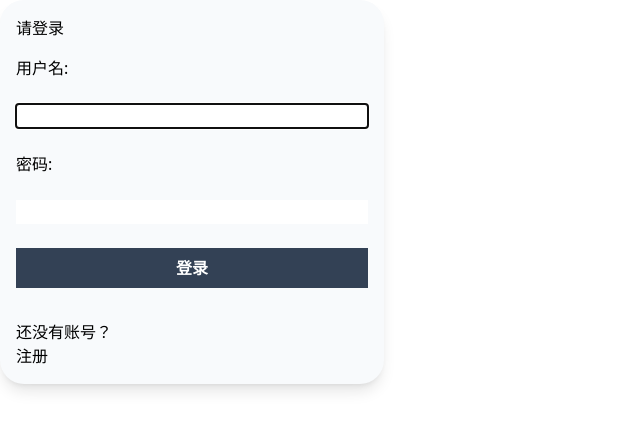
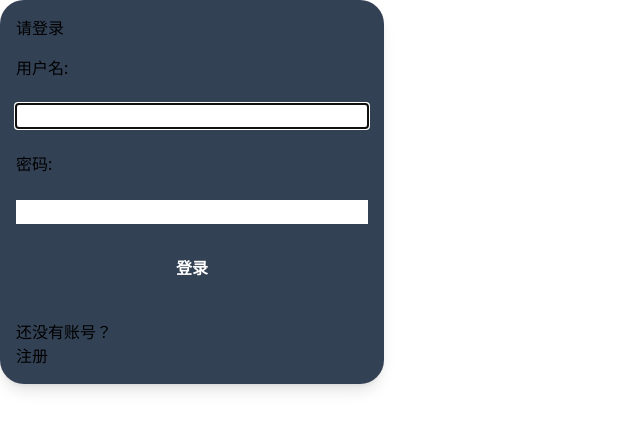
Before and after one commit to Miracle-Shen/BlackHouse, a React app in the folder frontend/: page /login in a window 1280 px wide. Shown: the top 430 px of the page, without its empty margins (0-640 px from the left). Built offline with nearby package versions, Linux system fonts and the light colour scheme; the HTML template or start-up script is replaced by a standard one.

Commit message:
feat: update css

```diff
--- a/frontend/src/components/User.tsx
+++ b/frontend/src/components/User.tsx
@@ -6,7 +6,6 @@ import {
   FormControl,
   FormField,
   FormItem,
-  FormLabel,
   FormMessage,
 } from "@/components/ui/form";
 import * as z from "zod";
@@ -53,37 +52,19 @@ const User = ({ users, setAuth }) => {
         // return navigate(`/profile/${id}`);
     };
 
-    // Set auth when users prop changes instead of during render
     useEffect(() => {
       if (users && setAuth) {
         setAuth({ ...users });
       }
-      // eslint-disable-next-line react-hooks/exhaustive-deps
     }, [users]);
 
     return (
       <>
-        <h1 className="text-center">我的</h1>
         {users ? (
             <div className="flex flex-col items-center gap-4">
             <section>
                 <div className="flex flex-col items-center gap-4">
-                    {/* <div className="avatar">
-                        <img
-                            src={users.avatar || "./icons/people.svg"}
-                            alt="用户头像"
-                            className="w-16 h-16 rounded-full border border-gray-300"
-                        />
-                        <input
-                            type="file"
-                            ref={fileInputRef}
-                            className="hidden"
-                            onChange={handleAvatarUpload}
-                        />
-                        <button onClick={() => fileInputRef.current.click()}>
-                            上传头像
-                        </button>
-                    </div> */}
+                    <div className="flex">
                         <Form {...form}>
                             <form
                                 onSubmit={form.handleSubmit(handleUpdate)}
@@ -120,6 +101,7 @@ const User = ({ users, setAuth }) => {
                             </form>
 
                         </Form>
+                    </div>
                     <div className="text-center">
                         <h3 className="text-lg font-semibold">{users.userName}</h3>
                         <p className="text-sm text-gray-600">兴趣：{users.interestTags}</p>
--- a/frontend/src/index.css
+++ b/frontend/src/index.css
@@ -16,7 +16,7 @@
 }
 
 section {
-  @apply w-full max-w-sm min-h-96 flex flex-col justify-start p-4 bg-slate-50 rounded-2xl shadow-lg hover:shadow-xl transition-shadow duration-200;
+  @apply w-full max-w-sm min-h-96 flex flex-col justify-start p-4  bg-slate-700 rounded-2xl shadow-lg hover:shadow-xl transition-shadow duration-200;
 }
 
 button {
```
Lines whose indentation alone changed are shown as unchanged.
